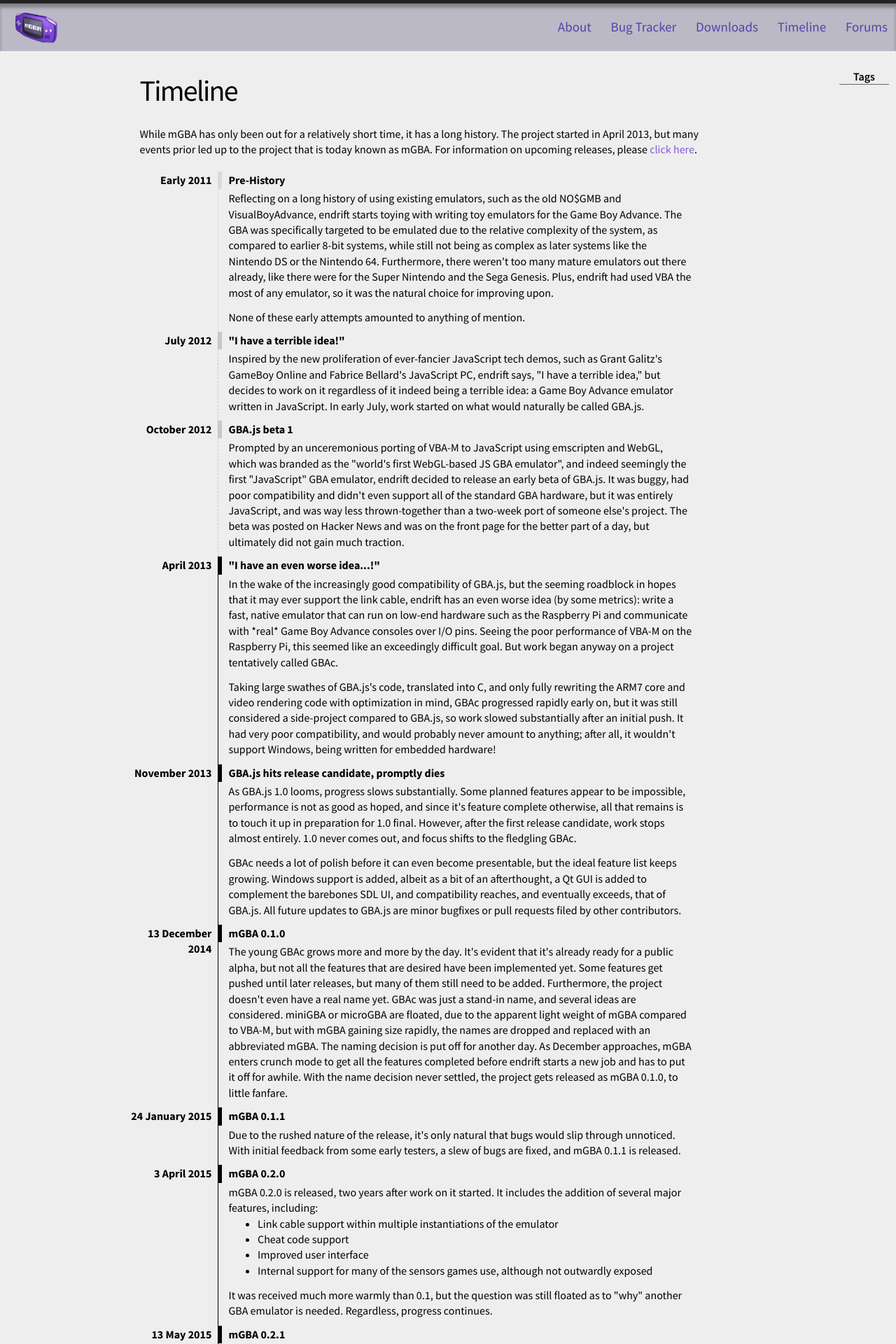
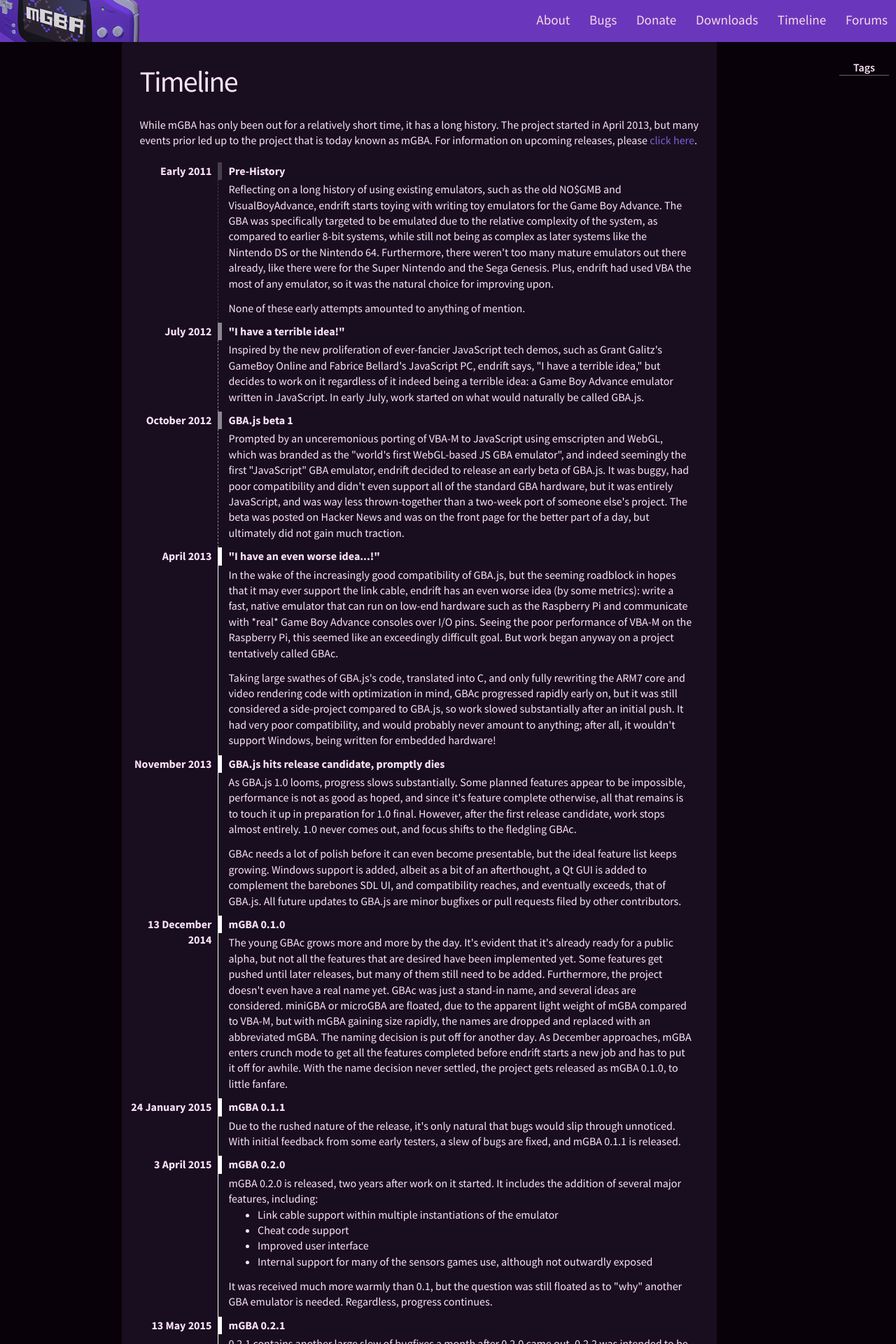
Before and after one commit to mgba-emu/www, a Jekyll site: the page built from timeline.markdown, in a window 1280 px wide. Shown: the top 1920 px of the page at 70% size. Built offline with Jekyll 4.4.1, drawn with Linux system fonts in a browser that asks for light colours; some of the changed text lies outside the part shown.

Commit message:
First draft of redesign

```diff
--- a/_includes/header.html
+++ b/_includes/header.html
@@ -1,5 +1,5 @@
 <header id="site-header">
-  <a id="site-title" href="{{ site.baseurl }}/"><img id="site-logo" src="{{ site.baseurl }}/resources/mgba-128.png" height="64" width="64"></a>
+  <a id="site-title" href="{{ site.baseurl }}/">Home</a>
 
   <nav id="site-nav">
   {% for page in site.pages %}
--- a/about.markdown
+++ b/about.markdown
@@ -4,9 +4,7 @@
 permalink: /about.html
 nav: yes
 ---
-mGBA is a new Game Boy Advance emulator written in C.
-
-The project started in April 2013 with the goal of being fast enough to run on lower end hardware than other emulators support, without sacrificing accuracy or portability. Even in the initial version, games generally play without problems. It is loosely based on the previous [GBA.js](https://endrift.github.io/gbajs/) emulator, although very little of GBA.js can still be seen in mGBA.
+mGBA is a new generation of Game Boy Advance emulator. The project started in April 2013 with the goal of being fast enough to run on lower end hardware than other emulators support, without sacrificing accuracy or portability. Even in the initial version, games generally played without problems. mGBA has only gotten better since then, and now boasts being the most accurate GBA emulator around.
 
 Other goals include accurate enough emulation to provide a development environment for homebrew software, a good workflow for tool-assist runners, and a modern feature set for emulators that older emulators may not support.
 
--- a/bugs.markdown
+++ b/bugs.markdown
@@ -1,6 +1,6 @@
 ---
 layout: page
-title: Bug Tracker
+title: Bugs
 permalink: /bugs.html
 nav: yes
 ---
--- a/css/main.css
+++ b/css/main.css
@@ -2,29 +2,31 @@
 /* ----------------------------------------------------------*/
 
 @import url(https://fonts.googleapis.com/css?family=Source+Sans+Pro:400,600,700,400italic);
+
+@font-face {
+    font-family: 'Dusty';
+    src: url('/resources/dusty-webfont.woff') format('woff');
+    font-weight: normal;
+    font-style: normal;
+}
 
 * {
   margin: 0;
   padding: 0;
 }
 
-html {
-  background-color: #222;
-}
-
 body {
+  background-color: #080109;
   font-family: 'Source Sans Pro', Helvetica, Arial, sans-serif;
   font-size: 16px;
   line-height: 1.4;
   font-weight: 300;
-  border: #222 20px solid;
-  border-width: 5px 0px;
   display: -webkit-flex;
   display: flex;
   -webkit-flex-flow: row wrap;
   flex-flow: row wrap;
   letter-spacing: 1.1;
-  background-color: #EEE;
+  color: #ffe2f8;
 }
 
 body > * {
@@ -52,49 +54,51 @@
 /* Site header */
 
 #site-header {
-  min-height: 56px;
-  background-color: #bbb9c5;
-  box-shadow: 0 6px 4px rgba(0, 0, 0, 0.3) inset;
-  -webkit-order: -1;
-  order: -1;
-}
-
-#site-title,
-#site-title:hover,
-#site-title:visited {
-  display: block;
-  color: #333;
-  float: left;
-  line-height: 0;
+  min-height: 60px;
+  background-color: #6a37bc;
+  font-size: 19px;
+  color: #727272;
+  font-weight: 500;
+  background-image: url("/resources/mgba-header.png");
+  background-position: left center;
+  background-repeat: no-repeat;
+  background-size: 200px 150px;
+  z-index: 1;
 }
 
 #site-title {
+  display: block;
   float: left;
-}
-
-#site-logo {
-  margin: 2px 20px;
+  padding-top: 20px;
+  color: #fad8e7;
+  min-width: 200px;
+  min-height: 36px;
+  opacity: 0;
 }
 
 #site-nav {
   float: right;
-  margin-top: 20px;
-  font-size: 19px;
-  color: #727272;
-  font-weight: 500;
 }
 
 #site-nav .page-link {
-  margin: 12px;
-  color: #5941a6;
+  padding: 15px 12px;
+  display: inline-block;
+  height: 30px;
+  color: #fad8e7;
+  transition: background-color 0.1s linear 0;
+  -webkit-transition: background-color 0.1s linear 0;
+}
+
+#site-nav .page-link:hover {
+  text-decoration: none;
+  background-color: rgba(58, 31, 105, 0.8);
 }
 
 /* Site footer */
 
 #site-footer {
+  margin-top: 40px;
   padding: 10px 0;
-  background-color: #222;
-  color: white;
   min-height: 60px;
   -webkit-order: 99;
   order: 99;
@@ -129,6 +133,7 @@
 #front-logo {
   display: block;
   margin: auto;
+  max-width: 100%;
 }
 
 #sub-nav {
@@ -167,11 +172,23 @@
   margin: auto;
   -webkit-order: 1;
   order: 1;
-  background-color: #EEE;
+  background-color: #180e1f;
+  border-radius: 0 0 20px 20px;
 }
 
 /* Home styles */
 /* ----------------------------------------------------------*/
+
+.site-title {
+  color: white;
+  font-family: Dusty;
+  font-size: 100px;
+  text-align: center;
+}
+
+.site-title::first-letter {
+  font-size: 80%;
+}
 
 .home h1 { margin-bottom: 25px; }
 
@@ -260,9 +277,10 @@
 .post-content ol { padding-left: 20px; }
 
 .post pre,
-.post code {
-  border: 1px solid #d5d5e9;
-  background-color: #eef;
+.post code,
+.highlight {
+  border: 1px solid #7f75a1;
+  background-color: #332249;
   padding: 8px 12px;
   -webkit-border-radius: 3px;
   -moz-border-radius: 3px;
@@ -296,26 +314,26 @@
 }
 
 .timeline dd {
-	border-left: 1px solid black;
+	border-left: 1px solid white;
 	padding: 2px 10px 10px 14px;
 }
 
 .timeline dt {
-	border-left: 6px solid black;
+	border-left: 6px solid white;
 	font-weight: 700;
 	padding: 1px 10px 2px 9px;
 }
 
 .timeline .tl-prehistory {
-	border-left-color: rgba(0, 0, 0, 0.08);
+	border-left-color: rgba(255, 255, 255, 0.2);
 }
 
 .timeline .tl-old {
-	border-left-color: rgba(0, 0, 0, 0.16);
+	border-left-color: rgba(255, 255, 255, 0.5);
 }
 
 .timeline .tl-future {
-	border-left-color: rgba(200, 0, 0, 0.5);
+	border-left-color: rgba(255, 90, 120, 0.8);
 }
 
 .timeline p:not(:first-child) {
@@ -333,14 +351,12 @@
 /* terminal */
 .post pre.terminal {
   border: 1px solid #000;
-  background-color: #333;
+  background-color: #d5d5e9;
   color: #FFF;
   -webkit-border-radius: 3px;
   -moz-border-radius: 3px;
   border-radius: 3px;
 }
-
-.post pre.terminal code { background-color: #333; }
 
 .tag-list-item {
   list-style: none;
@@ -390,10 +406,6 @@
   text-align: center;
 }
 
-#donate-paypal {
-  vertical-align: middle;
-}
-
 .readmore {
   font-size: 14px;
   font-weight: 400;
@@ -438,7 +450,6 @@
 /* Syntax highlighting styles */
 /* ----------------------------------------------------------*/
 
-.highlight  { background: #ffffff; }
 .highlight .c { color: #999988; font-style: italic } /* Comment */
 .highlight .err { color: #a61717; background-color: #e3d2d2 } /* Error */
 .highlight .k { font-weight: bold } /* Keyword */
--- a/timeline.markdown
+++ b/timeline.markdown
@@ -129,35 +129,57 @@
 		<li>OpenEmu core for OS X users and various improvements to the Libretro core</li>
 	</ul>
 </dd>
-<dt class="tl-future">
-	<aside class="tl-date">ETA mid-2016</aside>
+<dt>
+	<aside class="tl-date">11 July 2015</aside>
+	mGBA 0.4.1
+</dt>
+<dd>
+	<p>mGBA 0.4.1 is released, containing several important bugfixes.</p>
+</dd>
+<dt class="tl-future" id="IN+THE+FUTURE">
+	<aside class="tl-date">ETA September 2016</aside>
 	mGBA 0.5.0
 </dt>
 <dd class="tl-future">
-	<p>Tentative release date of mGBA 0.5.0, which will contain many features, including features delayed from 0.4.0 and potentially including:</p>
+	<p>Tentative release date of mGBA 0.5.0, which will contain many features, including:</p>
 	<ul>
-		<li>Online multiplayer support</li>
-		<li>Library view</li>
-		<li>More debug features</li>
-		<li>Dynamic recompiler for ARM</li>
-		<li>e-Reader support</li>
-		<li>Wireless adapter support</li>
+		<li>Game Boy/Game Boy Color support</li>
+		<li>Vastly improved homebrew ports, particularly for the PlayStation Vita</li>
+		<li>Improved cheat code support</li>
 	</ul>
 </dd>
 <dt class="tl-future">
-	<aside class="tl-date">ETA late 2016</aside>
+	<aside class="tl-date">ETA early 2017</aside>
 	mGBA 0.6.0
 </dt>
 <dd class="tl-future">
 	<p>Tentative release date of mGBA 0.6.0, which will contain many features, including features delayed from 0.5.0 and potentially including:</p>
 	<ul>
+		<li>Online multiplayer support</li>
+		<li>Game Boy multiplayer support</li>
+		<li>Library view</li>
+		<li>Dynamic recompiler for ARM</li>
+		<li>e-Reader support</li>
+		<li>Wireless adapter support</li>
+		<li>More debug features</li>
+	</ul>
+</dd>
+<dt class="tl-future">
+	<aside class="tl-date">ETA April 2017</aside>
+	mGBA 0.7.0
+</dt>
+<dd class="tl-future">
+	<p>Tentative release date of mGBA 0.7.0, which will contain many features, including features delayed from 0.6.0 and potentially including:</p>
+	<ul>
+		<li>Partial Super Game Boy support</li>
 		<li>TASing features</li>
 		<li>Dynamic recompiler for MIPS</li>
 		<li>Lua scripting</li>
+		<li>Support for several Game Boy peripherals</li>
 	</ul>
 </dd>
 <dt class="tl-future">
-	<aside class="tl-date">ETA early 2017</aside>
+	<aside class="tl-date">ETA July 2017</aside>
 	mGBA 1.0.0
 </dt>
 <dd class="tl-future">
```
Also changed, not shown: donate.markdown (added, +25 -0 lines), index.html (+1 -16 lines), resources/dusty-webfont.woff (added), resources/mgba-512-cropped.png (deleted), resources/mgba-header.png (added).
